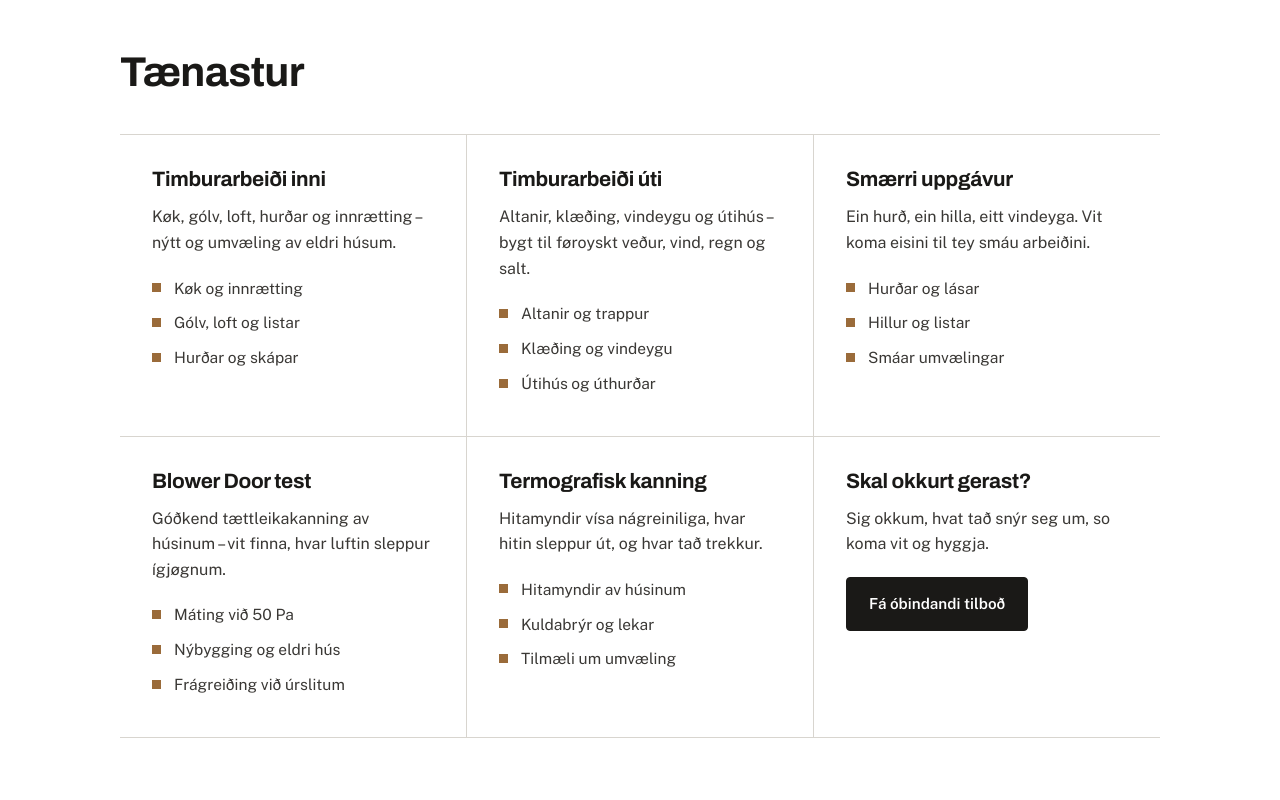
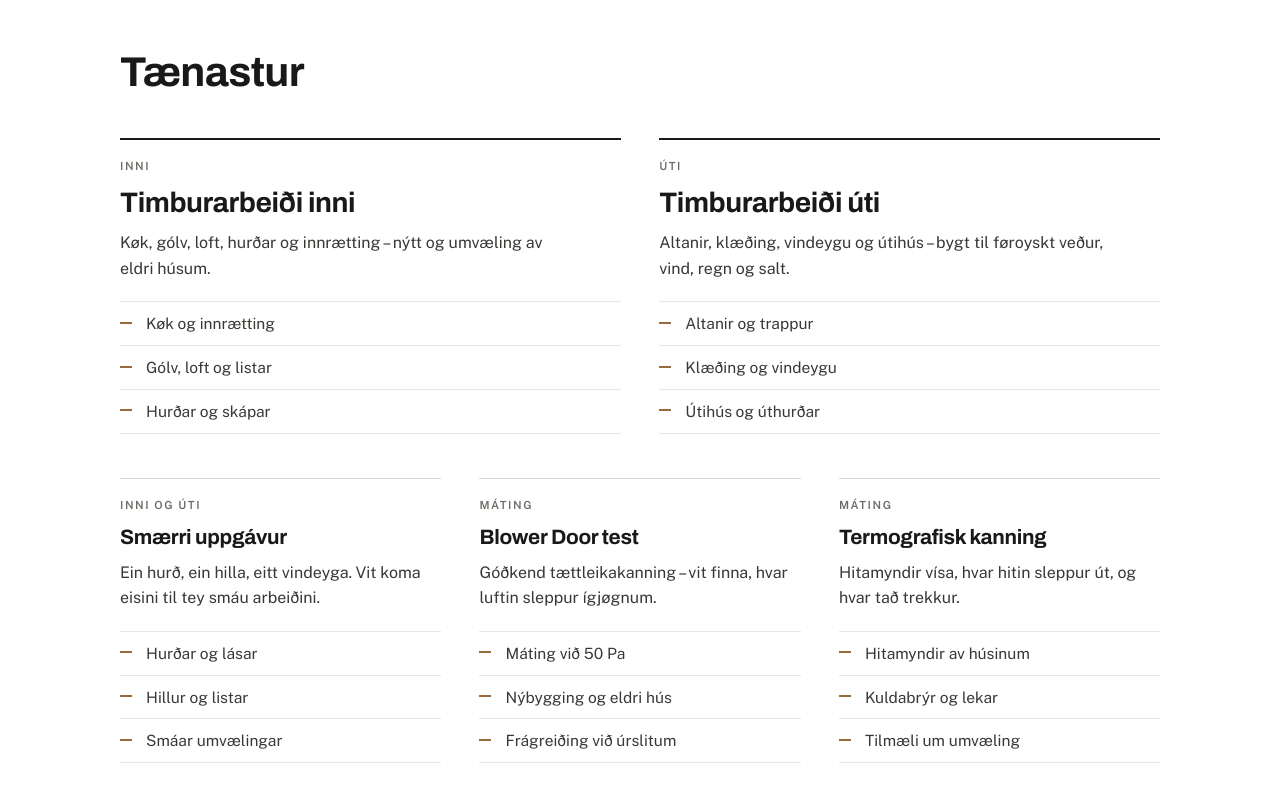
Before and after one commit to b4wtvvv8vr-a11/mbo-overgaard, a plain HTML site: page index.html in a window 1280 px wide. Shown: the part 960-1760 px from the top of the page. Drawn offline with nearby package versions, Linux system fonts and the light colour scheme.

Commit message:
Redesign Tænastur: weighted trades, category tags, ruled item rows
Two lead trades take half the width each under a heavy ink rule; the
three supporting services sit below under hairlines. Items are ruled
rows with an oak dash instead of the borrowed bullet-box grid.

Co-Authored-By: Claude Opus 5 <noreply@anthropic.com>

```diff
--- a/index.html
+++ b/index.html
@@ -128,20 +128,22 @@
   .section-head .lede { font-size: 1.05rem; padding-top: 6px; }
   @media (max-width: 820px) { .section-head { grid-template-columns: 1fr; gap: 16px; } }
 
-  /* Services – hairline grid of boxes */
+  /* Services – two lead trades weighted larger, then three supporting ones */
   .services { border-top: 1px solid var(--line); }
-  .svc-title { margin-bottom: clamp(24px, 4vw, 40px); }
-  .svc-grid { list-style: none; margin: 0; padding: 0; display: grid; grid-template-columns: repeat(3, 1fr); gap: 1px; background: var(--line); border-top: 1px solid var(--line); border-bottom: 1px solid var(--line); }
-  .svc { background: var(--paper); padding: 32px 32px 40px; display: flex; flex-direction: column; gap: 12px; }
+  .svc-title { margin-bottom: clamp(24px, 4vw, 44px); }
+  .svc-grid { list-style: none; margin: 0; padding: 0; display: grid; grid-template-columns: repeat(6, 1fr); gap: clamp(28px, 3.5vw, 44px) clamp(28px, 3vw, 40px); }
+  .svc { grid-column: span 2; display: flex; flex-direction: column; gap: 10px; padding-top: 18px; border-top: 1px solid var(--line); }
+  .svc-lead { grid-column: span 3; border-top: 2px solid var(--ink); }
+  .svc-tag { font-size: 0.7rem; font-weight: 600; letter-spacing: 0.14em; text-transform: uppercase; color: var(--mute); }
   .svc h3 { font-size: 1.3rem; }
-  .svc > p { color: var(--ink-soft); font-size: 1rem; max-width: 26em; }
-  .svc ul { list-style: none; margin: 8px 0 0; padding: 0; display: flex; flex-direction: column; gap: 10px; }
-  .svc ul li { position: relative; padding-left: 22px; font-size: 0.97rem; color: var(--ink-soft); }
-  .svc ul li::before { content: ""; position: absolute; left: 0; top: 0.5em; width: 9px; height: 9px; background: var(--oak); }
-  .svc-cta { justify-content: flex-start; }
-  .svc-cta .btn { align-self: flex-start; margin-top: 8px; }
-  @media (max-width: 900px) { .svc-grid { grid-template-columns: repeat(2, 1fr); } }
-  @media (max-width: 600px) { .svc-grid { grid-template-columns: 1fr; } .svc { padding: 28px 0 32px; } }
+  .svc-lead h3 { font-size: clamp(1.5rem, 2.2vw, 1.9rem); font-stretch: 92%; }
+  .svc-desc { color: var(--ink-soft); font-size: 1rem; max-width: 28em; }
+  .svc-items { list-style: none; margin: 10px 0 0; padding: 0; }
+  .svc-items li { position: relative; padding: 9px 0 9px 26px; font-size: 0.97rem; color: var(--ink-soft); border-top: 1px solid var(--line-soft); }
+  .svc-items li:last-child { border-bottom: 1px solid var(--line-soft); }
+  .svc-items li::before { content: ""; position: absolute; left: 0; top: 1.25em; width: 12px; height: 2px; background: var(--oak); }
+  @media (max-width: 900px) { .svc-grid { grid-template-columns: repeat(2, 1fr); } .svc, .svc-lead { grid-column: span 1; } }
+  @media (max-width: 600px) { .svc-grid { grid-template-columns: 1fr; } }
 
   /* Blower door – light grey band */
   .tight { background: var(--paper-2); border-top: 1px solid var(--line-soft); border-bottom: 1px solid var(--line-soft); }
@@ -285,55 +287,55 @@
     <div class="wrap">
       <h2 class="svc-title">Tænastur</h2>
       <ul class="svc-grid">
-        <li class="svc">
+        <li class="svc svc-lead">
+          <p class="svc-tag">Inni</p>
           <h3>Timburarbeiði inni</h3>
-          <p>Køk, gólv, loft, hurðar og innrætting – nýtt og umvæling av eldri húsum.</p>
-          <ul>
+          <p class="svc-desc">Køk, gólv, loft, hurðar og innrætting – nýtt og umvæling av eldri húsum.</p>
+          <ul class="svc-items">
             <li>Køk og innrætting</li>
             <li>Gólv, loft og listar</li>
             <li>Hurðar og skápar</li>
           </ul>
         </li>
-        <li class="svc">
+        <li class="svc svc-lead">
+          <p class="svc-tag">Úti</p>
           <h3>Timburarbeiði úti</h3>
-          <p>Altanir, klæðing, vindeygu og útihús – bygt til føroyskt veður, vind, regn og salt.</p>
-          <ul>
+          <p class="svc-desc">Altanir, klæðing, vindeygu og útihús – bygt til føroyskt veður, vind, regn og salt.</p>
+          <ul class="svc-items">
             <li>Altanir og trappur</li>
             <li>Klæðing og vindeygu</li>
             <li>Útihús og úthurðar</li>
           </ul>
         </li>
         <li class="svc">
+          <p class="svc-tag">Inni og úti</p>
           <h3>Smærri uppgávur</h3>
-          <p>Ein hurð, ein hilla, eitt vindeyga. Vit koma eisini til tey smáu arbeiðini.</p>
-          <ul>
+          <p class="svc-desc">Ein hurð, ein hilla, eitt vindeyga. Vit koma eisini til tey smáu arbeiðini.</p>
+          <ul class="svc-items">
             <li>Hurðar og lásar</li>
             <li>Hillur og listar</li>
             <li>Smáar umvælingar</li>
           </ul>
         </li>
         <li class="svc">
+          <p class="svc-tag">Máting</p>
           <h3>Blower Door test</h3>
-          <p>Góðkend tættleikakanning av húsinum – vit finna, hvar luftin sleppur ígjøgnum.</p>
-          <ul>
+          <p class="svc-desc">Góðkend tættleikakanning – vit finna, hvar luftin sleppur ígjøgnum.</p>
+          <ul class="svc-items">
             <li>Máting við 50 Pa</li>
             <li>Nýbygging og eldri hús</li>
             <li>Frágreiðing við úrslitum</li>
           </ul>
         </li>
         <li class="svc">
+          <p class="svc-tag">Máting</p>
           <h3>Termografisk kanning</h3>
-          <p>Hitamyndir vísa nágreiniliga, hvar hitin sleppur út, og hvar tað trekkur.</p>
-          <ul>
+          <p class="svc-desc">Hitamyndir vísa, hvar hitin sleppur út, og hvar tað trekkur.</p>
+          <ul class="svc-items">
             <li>Hitamyndir av húsinum</li>
             <li>Kuldabrýr og lekar</li>
             <li>Tilmæli um umvæling</li>
           </ul>
-        </li>
-        <li class="svc svc-cta">
-          <h3>Skal okkurt gerast?</h3>
-          <p>Sig okkum, hvat tað snýr seg um, so koma vit og hyggja.</p>
-          <a class="btn" href="#samband">Fá óbindandi tilboð</a>
         </li>
       </ul>
     </div>
```
